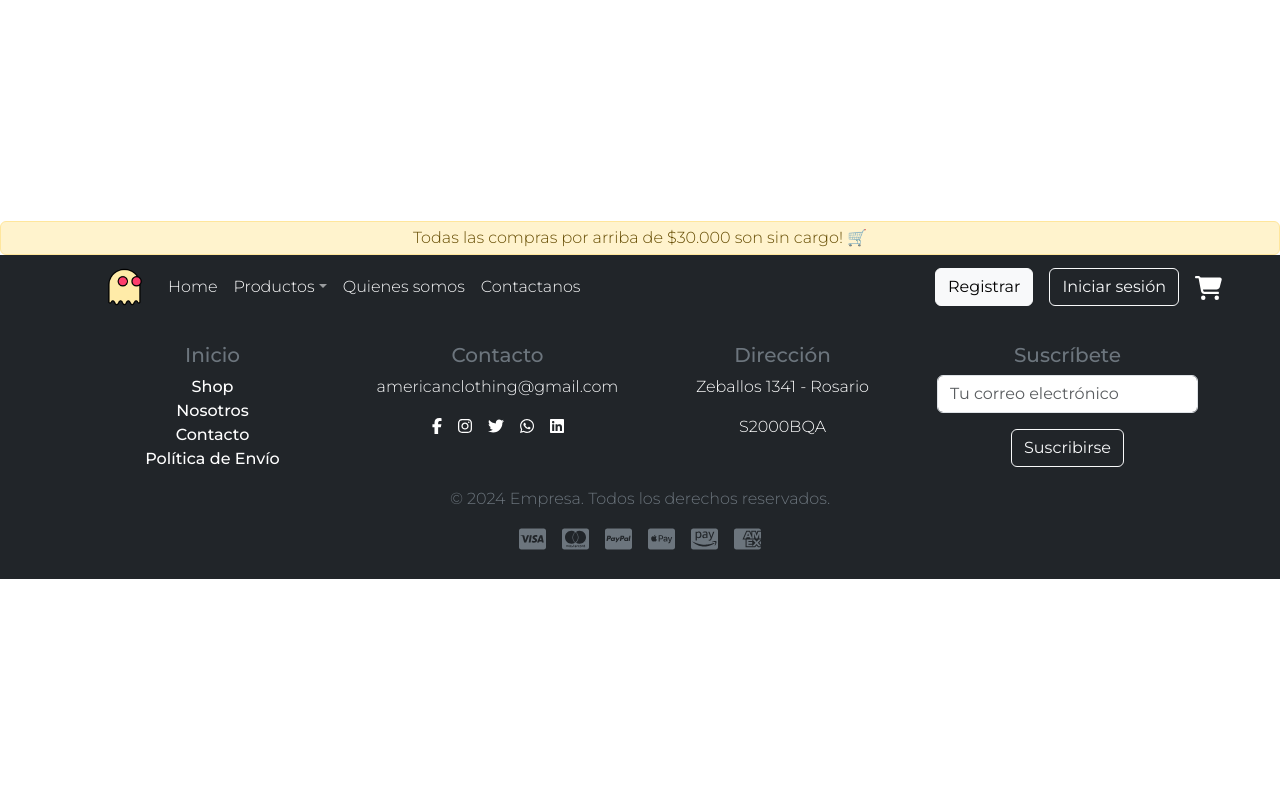
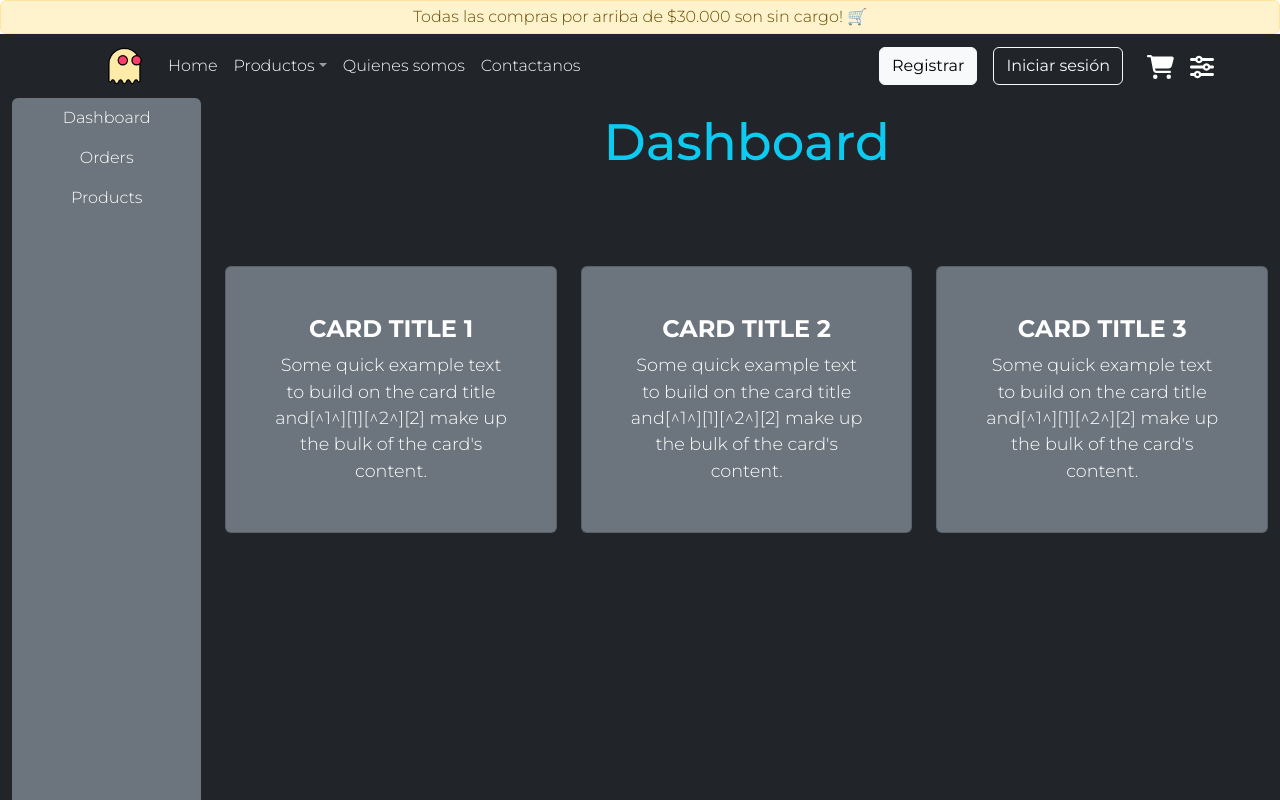
Before and after one commit to luciano-stefano-meloclaps/America-Clothing, a React (Vite) app in the folder Frontend/: page /dashboard in a window 1280 px wide. Shown: the top 800 px of the page. Built offline with nearby package versions, Linux system fonts and the light colour scheme; no server answers.

Commit message:
Agregando Dashboard

```diff
--- a/Frontend/src/App.jsx
+++ b/Frontend/src/App.jsx
@@ -15,6 +15,8 @@ import { APIContextProvider } from "./services/apiContext/api.context"; // Impor
 import Cart from "./components/cart/Cart"; // Importa el componente Cart
 import AboutUs from "./components/aboutUs/AboutUs";
 import ContactUs from "./components/contactUs/ContactsUs";
+import Dashboard from "./components/dashboard/Dashboard";
+import Sidebar from "./components/sidebard/SideBar";
 
 function App() {
   const [products, setProducts] = useState([]);
@@ -60,10 +62,14 @@ function App() {
           <Route path="/login" element={<Login />} />
           <Route path="/register" element={<Register />} />
           <Route path="/cart" element={<Cart />} /> {/* Ruta para el carrito */}
+          {/* Ruta para el Sobre Nosotro */}
           <Route path="/aboutUs" element={<AboutUs />} />
           {/* Ruta para Sobre Nosotros */}
           <Route path="/contactUs" element={<ContactUs />} />
-          {/* Ruta para el formulario */}
+          {/* Ruta para el dashboard */}
+          <Route path="/dashboard" element={<Dashboard />} />
+          {/* Ruta para el sidebar */}
+          <Route path="/sideBar" element={<Sidebar />} />
         </Routes>
         <Footer />
       </Router>
--- /dev/null
+++ b/Frontend/src/components/dashboard/Dashboard.jsx
@@ -0,0 +1,60 @@
+import React from "react";
+import { Container, Row, Col, Card } from "react-bootstrap";
+import Sidebar from "../sidebard/SideBar";
+
+const Dashboard = () => {
+  return (
+    <div className="min-vh-100 bg-dark d-flex flex-column">
+      <Container fluid className="flex-grow-1">
+        <Row className="h-100">
+          <Col md={2}>
+            <Sidebar />
+          </Col>
+          <Col md={10} className="mt-3">
+            <h1 className="text-info mb-5">Dashboard</h1>
+            <Row className="text-info pt-5 ">
+              <Col>
+                <Card bg="secondary" text="white" className="mb-3">
+                  <Card.Body>
+                    <Card.Title>Card Title 1</Card.Title>
+                    <Card.Text>
+                      Some quick example text to build on the card title
+                      and[^1^][1][^2^][2] make up the bulk of the card's
+                      content.
+                    </Card.Text>
+                  </Card.Body>
+                </Card>
+              </Col>
+              <Col md={4}>
+                <Card bg="secondary" text="white" className="mb-3">
+                  <Card.Body>
+                    <Card.Title>Card Title 2</Card.Title>
+                    <Card.Text>
+                      Some quick example text to build on the card title
+                      and[^1^][1][^2^][2] make up the bulk of the card's
+                      content.
+                    </Card.Text>
+                  </Card.Body>
+                </Card>
+              </Col>
+              <Col md={4}>
+                <Card bg="secondary" text="white" className="mb-3">
+                  <Card.Body>
+                    <Card.Title>Card Title 3</Card.Title>
+                    <Card.Text>
+                      Some quick example text to build on the card title
+                      and[^1^][1][^2^][2] make up the bulk of the card's
+                      content.
+                    </Card.Text>
+                  </Card.Body>
+                </Card>
+              </Col>
+            </Row>
+          </Col>
+        </Row>
+      </Container>
+    </div>
+  );
+};
+
+export default Dashboard;
--- a/Frontend/src/components/mainPage/MainPage.jsx
+++ b/Frontend/src/components/mainPage/MainPage.jsx
@@ -3,6 +3,7 @@ import Hero from "../hero/Hero";
 import ProductList from "../productList/ProductList";
 import AboutUs from "../aboutUs/AboutUs";
 import ContactUs from "../contactUs/ContactsUs";
+import Dashboard from "../dashboard/Dashboard";
 
 const MainPage = () => {
   return (
@@ -11,6 +12,7 @@ const MainPage = () => {
       <ProductList />
       <AboutUs />
       <ContactUs />
+      <Dashboard />
     </div>
   );
 };
--- a/Frontend/src/components/navbar/Navbar.jsx
+++ b/Frontend/src/components/navbar/Navbar.jsx
@@ -6,7 +6,7 @@ import Button from "react-bootstrap/Button";
 import { Link } from "react-router-dom";
 import NavDropdown from "react-bootstrap/NavDropdown";
 import Alert from "react-bootstrap/Alert";
-import { faCartShopping } from "@fortawesome/free-solid-svg-icons";
+import { faCartShopping, faSliders } from "@fortawesome/free-solid-svg-icons";
 import { FontAwesomeIcon } from "@fortawesome/react-fontawesome";
 
 function NavbarMain() {
@@ -79,8 +79,11 @@ function NavbarMain() {
                   Iniciar sesión
                 </Button>
               </Link>
-              <Link to="/cart" className="text-white pt-1 fs-4">
+              <Link to="/cart" className="text-white pt-1 mx-2 fs-4">
                 <FontAwesomeIcon icon={faCartShopping} />
+              </Link>
+              <Link to="/dashboard" className="text-white pt-1 mx-2 fs-4">
+                <FontAwesomeIcon icon={faSliders} />
               </Link>
             </div>
           </Navbar.Collapse>
--- /dev/null
+++ b/Frontend/src/components/sidebard/SideBar.css
@@ -0,0 +1,9 @@
+/* src/App.css */
+.sidebar {
+  height: 100vh;
+  position: fixed;
+}
+
+.mt-3 {
+  margin-top: 1rem;
+}
--- /dev/null
+++ b/Frontend/src/components/sidebard/SideBar.jsx
@@ -0,0 +1,27 @@
+import React from "react";
+import { Nav } from "react-bootstrap";
+
+const Sidebar = () => {
+  return (
+    <Nav className="col-md-12 p-0 m-0 d-none d-md-block bg-secondary rounded min-vh-100 sidebar">
+      <div className="sidebar-sticky"></div>
+      <Nav.Item>
+        <Nav.Link href="#dashboard" className="text-white">
+          Dashboard
+        </Nav.Link>
+      </Nav.Item>
+      <Nav.Item>
+        <Nav.Link href="#orders" className="text-white">
+          Orders
+        </Nav.Link>
+      </Nav.Item>
+      <Nav.Item>
+        <Nav.Link href="#products" className="text-white">
+          Products
+        </Nav.Link>
+      </Nav.Item>
+    </Nav>
+  );
+};
+
+export default Sidebar;
```
